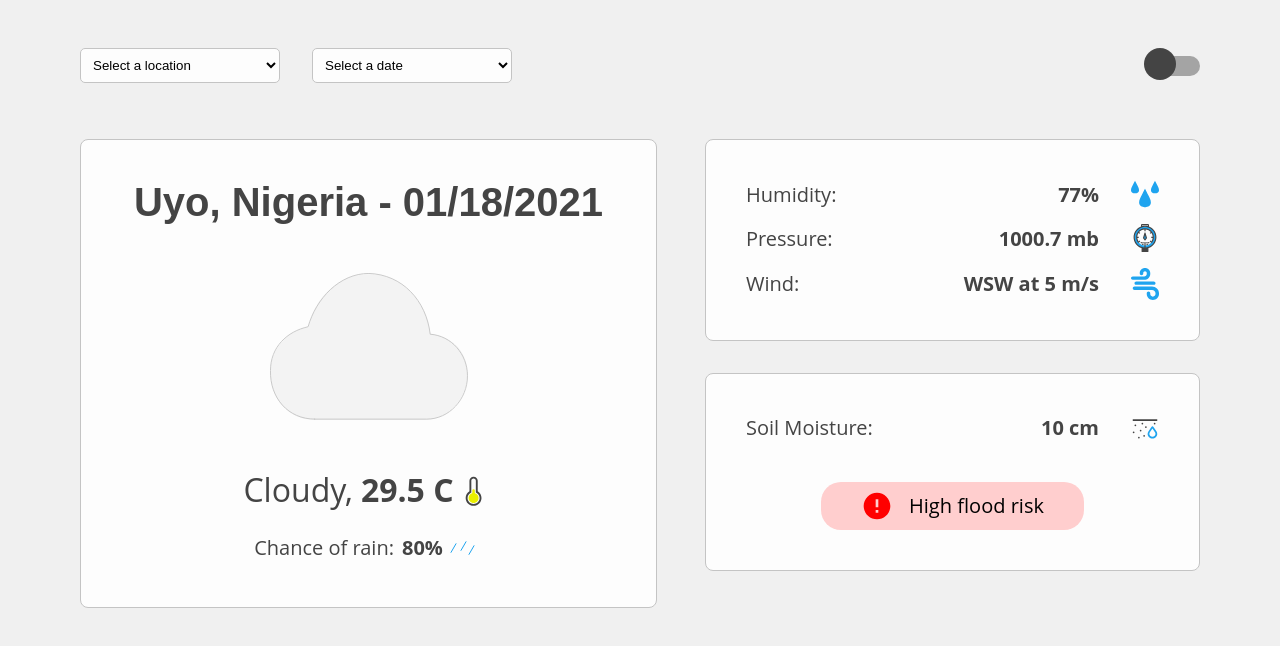
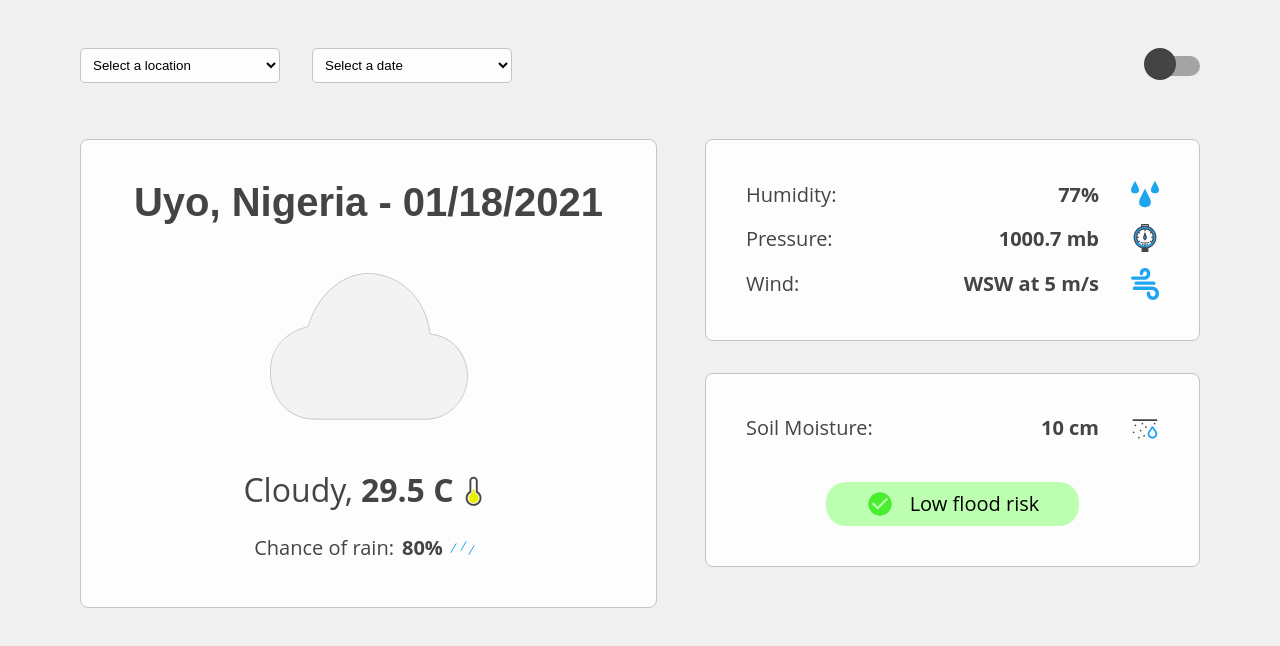
Before and after one commit to Azzyew/kanda-weather-dashboard, a React (Create React App) app: page / in a window 1280 px wide. Shown: the top 646 px of the page. Built offline with nearby package versions, Linux system fonts and the light colour scheme.

Commit message:
create flood risk component and separate styles

```diff
--- a/src/App.jsx
+++ b/src/App.jsx
@@ -1,14 +1,14 @@
-import { ToggleThemeButton } from './components/ToggleThemeButton'
-import AppStyle from './styles/appStyle'
-// images
 import forecastIllustration from './assets/illustrations/cloudy.svg'
 import tempMedium from './assets/icons/temp-medium.svg'
 import miniRain from './assets/icons/mini-rain.svg'
 import soilMoisture from './assets/icons/soil-moisture.svg'
 import humidity from './assets/icons/humidity.svg'
 import pressure from './assets/icons/pressure.svg'
-import dangerImg from './assets/icons/danger.svg'
 import windImg from './assets/icons/wind.svg'
+
+import { ToggleThemeButton } from './components/ToggleThemeButton'
+import { FloodRisk } from './components/FloodRisk'
+import AppStyle from './styles/appStyle'
 
 export default function App() {
   return (
@@ -74,9 +74,7 @@ export default function App() {
               <img src={soilMoisture} alt="Soil Moisture Icon" />
             </div>
 
-            <div className="flood-risk">
-              <img src={dangerImg} alt="!" /> High flood risk
-            </div>
+            <FloodRisk />
           </section>
         </div>
       </main>
--- /dev/null
+++ b/src/components/FloodRisk/index.jsx
@@ -0,0 +1,15 @@
+import dangerImg from '../../assets/icons/danger.svg'
+import checkImg from '../../assets/icons/check.svg'
+import FloodRiskStyle from './style.js'
+
+export function FloodRisk({ risk = false }) {
+    return (
+        <FloodRiskStyle className={!risk ? 'green' : ''}>
+            {risk ? (
+                <> <img src={dangerImg} alt="!" /> High flood risk </>
+            ) : (
+                <> <img src={checkImg} alt="ok" /> Low flood risk </>
+            )}
+        </FloodRiskStyle>
+    )
+}
--- /dev/null
+++ b/src/components/FloodRisk/style.js
@@ -0,0 +1,21 @@
+import styled from 'styled-components'
+
+const FloodRiskStyle = styled.div`
+    padding: .5rem 2.5rem;
+    background: #FFCECE;
+    border-radius: 20px;
+    gap: 1rem;
+    display: flex;
+    align-items: center;
+    justify-content: space-between;
+
+    &.green {
+        background: #BCFFB1;
+    }
+
+    img {
+        width: 2rem;
+    }
+`
+
+export default FloodRiskStyle
--- a/src/components/ToggleThemeButton/index.jsx
+++ b/src/components/ToggleThemeButton/index.jsx
@@ -1,16 +1,16 @@
 import { useState } from 'react'
-import './styles.css'
+import ToggleThemeButtonStyle from './style'
 
 export function ToggleThemeButton() {
     const [isDarkTheme, setIsDarkTheme] = useState(false)
 
     return (
-        <button
+        <ToggleThemeButtonStyle
             onClick={() => setIsDarkTheme(!isDarkTheme)}
             className={`toggle-theme ${isDarkTheme ? 'dark' : ''}`}
         >
             <div className="button-circle"></div>
             <div className="button-behind"></div>
-        </button>
+        </ToggleThemeButtonStyle>
     )
 }
--- /dev/null
+++ b/src/components/ToggleThemeButton/style.js
@@ -0,0 +1,33 @@
+import styled from 'styled-components'
+
+const ToggleThemeButtonStyle = styled.button`
+    border: none;
+    position: relative;
+    cursor: pointer;
+    font-size: 0;
+
+    .button-circle {
+        width: 2rem;
+        height: 2rem;
+        border-radius: 50%;
+        background: #444444;
+        position: absolute;
+        left: -1rem;
+        top: -.5rem;
+        transition: all .2s;
+    }
+
+    .button-behind {
+        width: 2.5rem;
+        height: 1.25rem;
+        border-radius: 25px;
+        background: #a4a4a4;
+    }
+
+    &.dark .button-circle {
+        background: #eeeeee;
+        left: 1.5rem;
+    }
+`
+
+export default ToggleThemeButtonStyle
--- a/src/components/ToggleThemeButton/styles.css
+++ /dev/null
@@ -1,29 +0,0 @@
-.toggle-theme {
-    border: none;
-    position: relative;
-    cursor: pointer;
-    font-size: 0;
-}
-
-.toggle-theme .button-circle {
-    width: 2rem;
-    height: 2rem;
-    border-radius: 50%;
-    background: #444444;
-    position: absolute;
-    left: -1rem;
-    top: -.5rem;
-    transition: all .2s;
-}
-
-.toggle-theme .button-behind {
-    width: 2.5rem;
-    height: 1.25rem;
-    border-radius: 25px;
-    background: #a4a4a4;
-}
-
-.toggle-theme.dark .button-circle {
-    background: #eeeeee;
-    left: 1.5rem;
-}
--- a/src/styles/appStyle.js
+++ b/src/styles/appStyle.js
@@ -104,24 +104,6 @@ const AppStyle = styled.div`
         justify-content: space-between;
         gap: 2rem;
       }
-
-      .flood-risk {
-        padding: .5rem 2.5rem;
-        background: #FFCECE;
-        border-radius: 20px;
-        gap: 1rem;
-        display: flex;
-        align-items: center;
-        justify-content: space-between;
-
-        &.green {
-          background: #BCFFB1;
-        }
-
-        img {
-          width: 2rem;
-        }
-      }
     }
   }
 `
```
